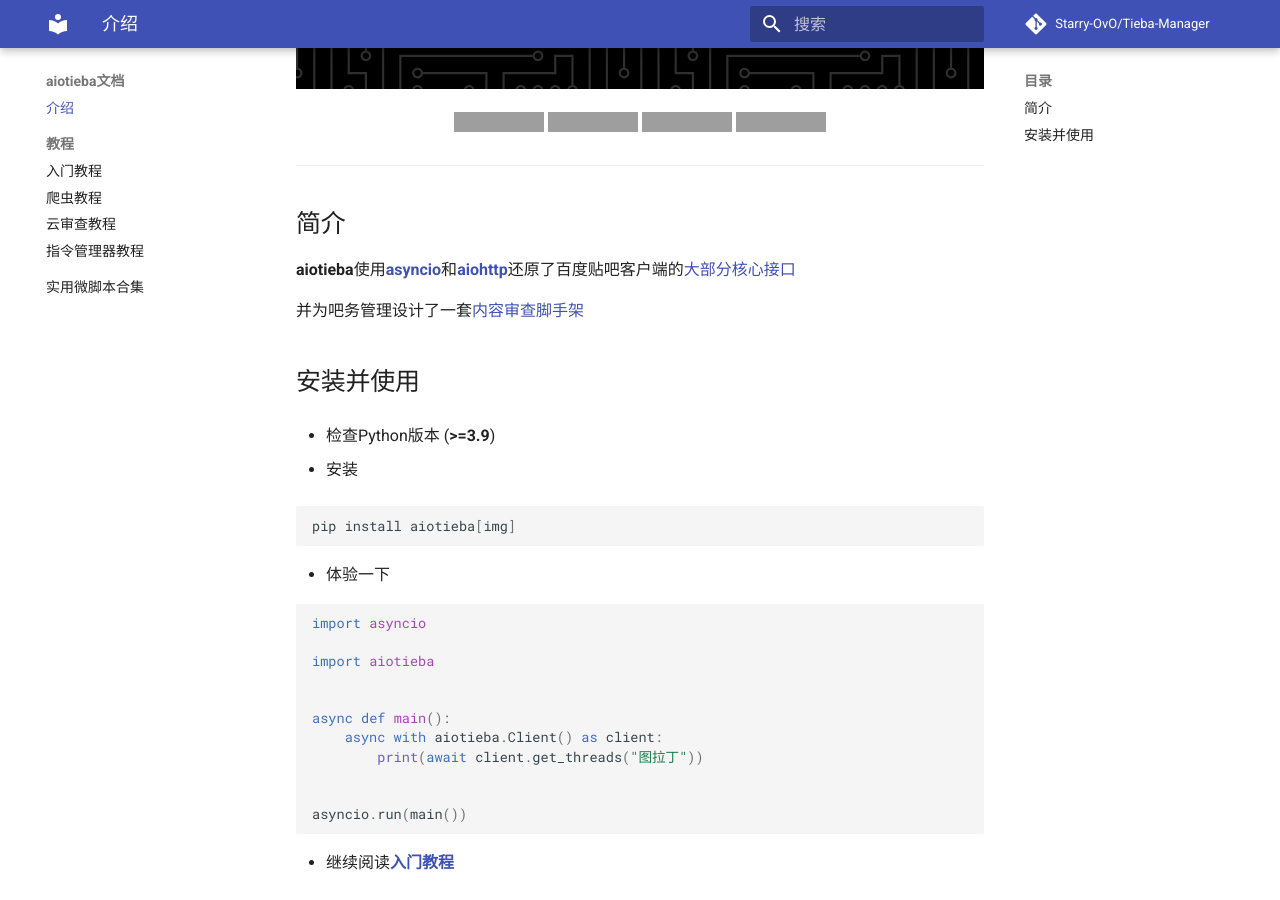
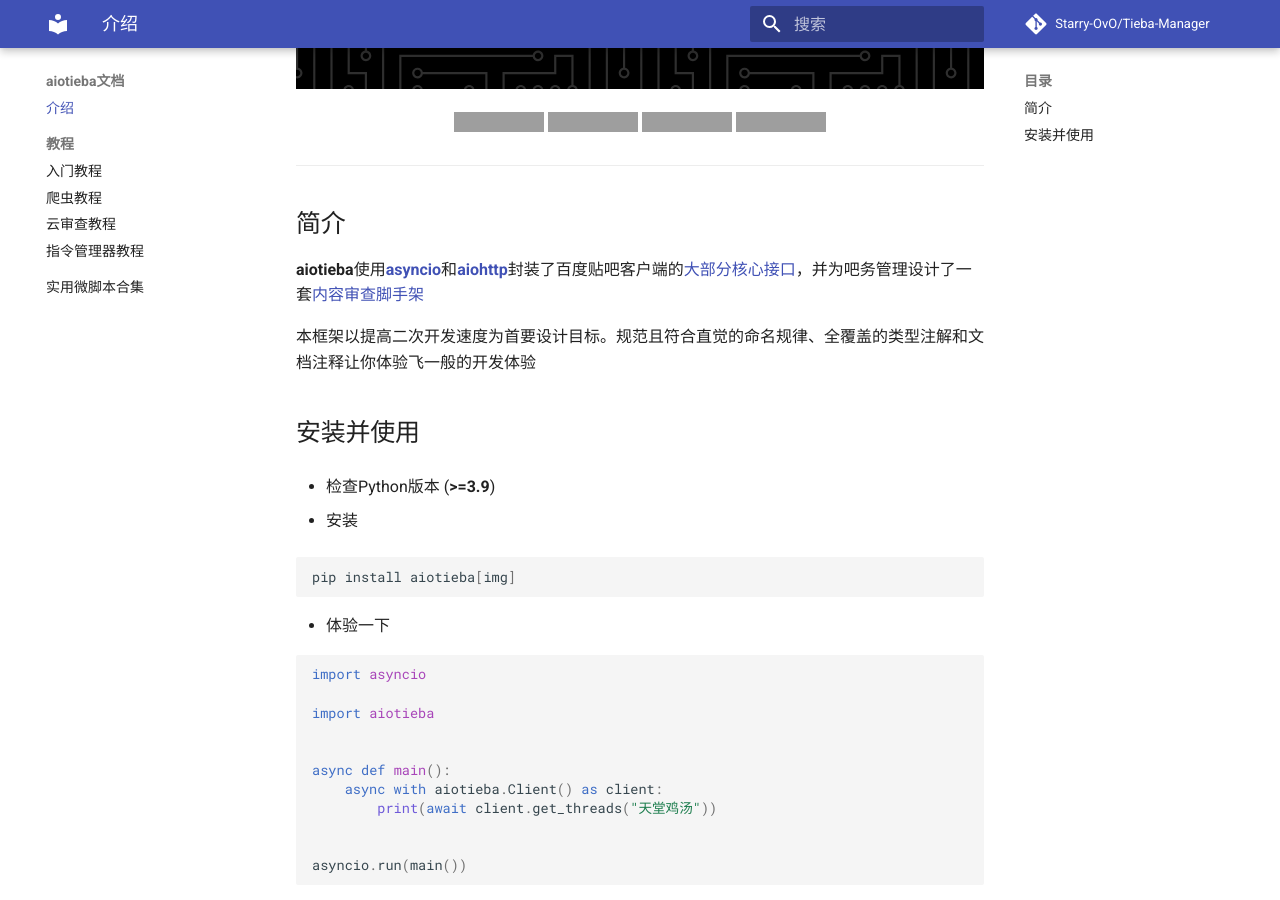
Before and after one commit to lumina37/aiotieba, an MkDocs documentation site: the page built from docs/index.md, in a window 1280 px wide and 900 px high, scrolled down 435 px. Built offline with MkDocs 1.6.1 and Material for MkDocs 9.7.7, drawn with Linux system fonts in a browser that asks for light colours; comment, search, counter and statistics services are not loaded; grey boxes are pictures that could not be loaded.

Commit message:
Update 2.9.2a1

```diff
--- a/docs/index.md
+++ b/docs/index.md
@@ -25,9 +25,9 @@
 
 ## 简介
 
-**aiotieba**使用[**asyncio**](https://tutorials.python.org/zh-cn/3/library/asyncio.html)和[**aiohttp**](https://github.com/aio-libs/aiohttp)还原了百度贴吧客户端的[大部分核心接口](https://github.com/Starry-OvO/Tieba-Manager/blob/master/aiotieba/client.py)
+**aiotieba**使用[**asyncio**](https://tutorials.python.org/zh-cn/3/library/asyncio.html)和[**aiohttp**](https://github.com/aio-libs/aiohttp)封装了百度贴吧客户端的[大部分核心接口](https://github.com/Starry-OvO/Tieba-Manager/blob/master/aiotieba/client.py)，并为吧务管理设计了一套[内容审查脚手架](https://github.com/Starry-OvO/Tieba-Manager/blob/master/aiotieba/reviewer.py)
 
-并为吧务管理设计了一套[内容审查脚手架](https://github.com/Starry-OvO/Tieba-Manager/blob/master/aiotieba/reviewer.py)
+本框架以提高二次开发速度为首要设计目标。规范且符合直觉的命名规律、全覆盖的类型注解和文档注释让你体验飞一般的开发体验
 
 ## 安装并使用
 
@@ -49,7 +49,7 @@ import aiotieba
 
 async def main():
     async with aiotieba.Client() as client:
-        print(await client.get_threads("图拉丁"))
+        print(await client.get_threads("天堂鸡汤"))
 
 
 asyncio.run(main())
```
Also changed, not shown: README.md (+18 -18 lines), docs/tutorials/quickstart.md (+2 -1 lines), docs/tutorials/reviewer.md (+3 -3 lines), 1 other file.
